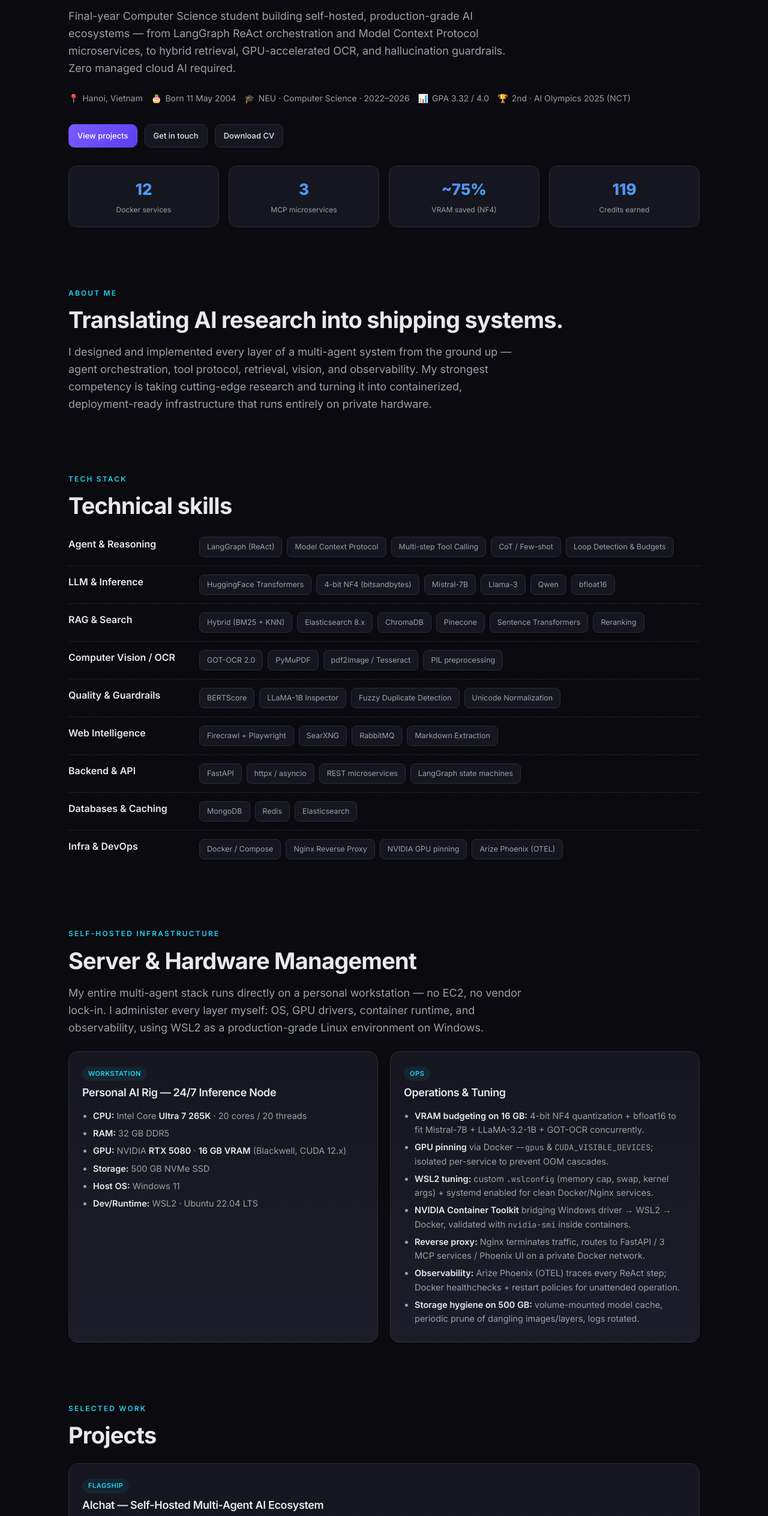
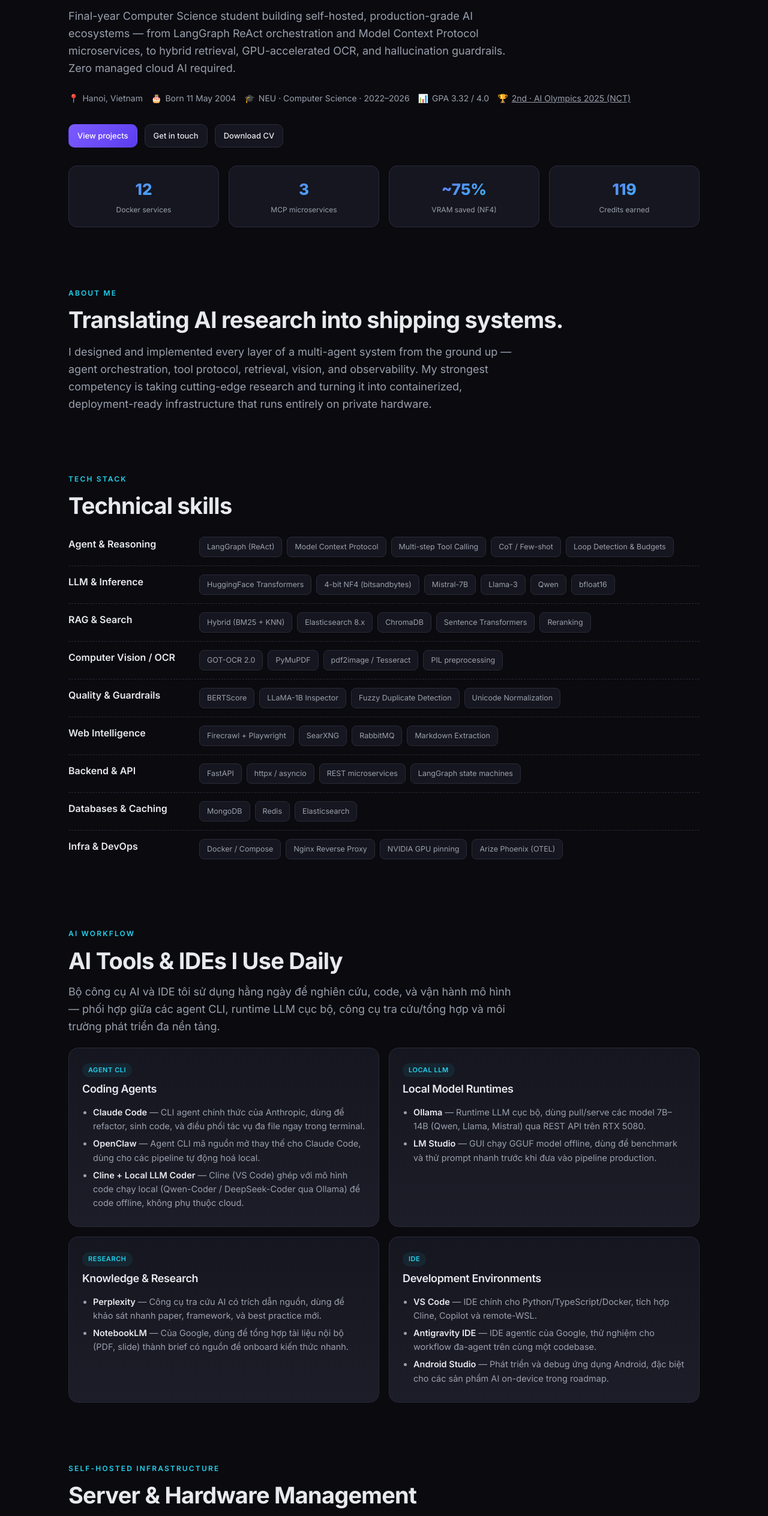
Before and after one commit to anhhglo/webmyself, a plain HTML site: page index.html in a window 1280 px wide. Shown: the part 272-2800 px from the top of the page at 60% size. Drawn offline with Linux system fonts and the light colour scheme.

Commit message:
fix dates

```diff
--- a/index.html
+++ b/index.html
@@ -556,7 +556,7 @@
         <span>🎂 <span data-i18n="hero.dob">Born 11 May 2004</span></span>
         <span>🎓 <span data-i18n="hero.edu">NEU · Computer Science · 2022–2026</span></span>
         <span>📊 <span data-i18n="hero.gpa">GPA 3.32 / 4.0</span></span>
-        <span>🏆 <span data-i18n="hero.award">2nd · AI Olympics 2025 (NCT)</span></span>
+        <span>🏆 <span data-i18n="hero.award"><a href="top%20NTC.jpg" target="_blank" style="color:inherit;text-decoration:underline">2nd · AI Olympics 2025 (NCT)</a></span></span>
       </div>
       <div class="hero-cta">
         <a class="btn primary" href="#projects" data-i18n="hero.cta1">View projects</a>
@@ -623,7 +623,7 @@
         <div class="label" data-i18n="skills.rag">RAG &amp; Search</div>
         <div class="chips">
           <span class="chip">Hybrid (BM25 + KNN)</span><span class="chip">Elasticsearch 8.x</span>
-          <span class="chip">ChromaDB</span><span class="chip">Pinecone</span>
+          <span class="chip">ChromaDB</span>
           <span class="chip">Sentence Transformers</span><span class="chip">Reranking</span>
         </div>
       </div>
@@ -673,6 +673,55 @@
           <span class="chip">Docker / Compose</span><span class="chip">Nginx Reverse Proxy</span>
           <span class="chip">NVIDIA GPU pinning</span><span class="chip">Arize Phoenix (OTEL)</span>
         </div>
+      </div>
+    </section>
+
+    <!-- AI TOOLS & IDEs -->
+    <section id="tools">
+      <div class="eyebrow">AI workflow</div>
+      <h2>AI Tools &amp; IDEs I Use Daily</h2>
+      <p class="lead" style="margin-top:8px">
+        Bộ công cụ AI và IDE tôi sử dụng hằng ngày để nghiên cứu, code, và vận hành mô hình — phối hợp giữa các agent CLI, runtime LLM cục bộ, công cụ tra cứu/tổng hợp và môi trường phát triển đa nền tảng.
+      </p>
+
+      <div class="grid grid-2" style="margin-top:20px;gap:16px">
+        <article class="card">
+          <span class="tag">AGENT CLI</span>
+          <h3>Coding Agents</h3>
+          <ul>
+            <li><b>Claude Code</b> — CLI agent chính thức của Anthropic, dùng để refactor, sinh code, và điều phối tác vụ đa file ngay trong terminal.</li>
+            <li><b>OpenClaw</b> — Agent CLI mã nguồn mở thay thế cho Claude Code, dùng cho các pipeline tự động hoá local.</li>
+            <li><b>Cline + Local LLM Coder</b> — Cline (VS Code) ghép với mô hình code chạy local (Qwen-Coder / DeepSeek-Coder qua Ollama) để code offline, không phụ thuộc cloud.</li>
+          </ul>
+        </article>
+
+        <article class="card">
+          <span class="tag">LOCAL LLM</span>
+          <h3>Local Model Runtimes</h3>
+          <ul>
+            <li><b>Ollama</b> — Runtime LLM cục bộ, dùng pull/serve các model 7B–14B (Qwen, Llama, Mistral) qua REST API trên RTX 5080.</li>
+            <li><b>LM Studio</b> — GUI chạy GGUF model offline, dùng để benchmark và thử prompt nhanh trước khi đưa vào pipeline production.</li>
+          </ul>
+        </article>
+
+        <article class="card">
+          <span class="tag">RESEARCH</span>
+          <h3>Knowledge &amp; Research</h3>
+          <ul>
+            <li><b>Perplexity</b> — Công cụ tra cứu AI có trích dẫn nguồn, dùng để khảo sát nhanh paper, framework, và best practice mới.</li>
+            <li><b>NotebookLM</b> — Của Google, dùng để tổng hợp tài liệu nội bộ (PDF, slide) thành brief có nguồn để onboard kiến thức nhanh.</li>
+          </ul>
+        </article>
+
+        <article class="card">
+          <span class="tag">IDE</span>
+          <h3>Development Environments</h3>
+          <ul>
+            <li><b>VS Code</b> — IDE chính cho Python/TypeScript/Docker, tích hợp Cline, Copilot và remote-WSL.</li>
+            <li><b>Antigravity IDE</b> — IDE agentic của Google, thử nghiệm cho workflow đa-agent trên cùng một codebase.</li>
+            <li><b>Android Studio</b> — Phát triển và debug ứng dụng Android, đặc biệt cho các sản phẩm AI on-device trong roadmap.</li>
+          </ul>
+        </article>
       </div>
     </section>
 
@@ -780,7 +829,7 @@
                   single query.</li>
                 <li data-i18n="proj.aichat.l9">Ingestion supporting digital extraction + <b>OCR fallback</b> for scanned
                   docs with adaptive DPI.</li>
-                <li data-i18n="proj.aichat.l10">Dual-write to Pinecone &amp; Elasticsearch with thread-level metadata
+                <li data-i18n="proj.aichat.l10">Dual-write to Chroma &amp; Elasticsearch with thread-level metadata
                   filtering.</li>
               </ul>
             </div>
@@ -923,13 +972,13 @@
         <article class="card">
           <h3 data-i18n="ach.title">Achievements &amp; Languages</h3>
           <ul>
-            <li data-i18n="ach.l1"><b>2nd Place</b> — AI Olympics 2025, NEU College of Technology (NCT)</li>
+            <li data-i18n="ach.l1"><b>2nd Place</b> — <a href="top%20NTC.jpg" target="_blank" style="color:inherit">AI Olympics 2025, NEU College of Technology (NCT)</a></li>
             <li data-i18n="ach.l2"><b>English:</b> Advanced (technical reading/writing)</li>
             <li data-i18n="ach.l3"><b>Vietnamese:</b> Native</li>
           </ul>
 
           <h4 style="margin-top:18px" data-i18n="exp.title">Work Experience</h4>
-          <div class="meta" data-i18n="exp.role2">IT Staff — Công ty TNHH MH Rental · 2025 – Present</div>
+          <div class="meta" data-i18n="exp.role2">IT Staff — Công ty TNHH MH Rental · 2026 – Present</div>
           <p style="color:var(--muted);font-size:14.5px;margin:6px 0 0" data-i18n="exp.body2">
             Managing internal IT infrastructure, network systems, and deploying AI-powered tools for operational
             efficiency.
@@ -1021,7 +1070,7 @@
         "hero.name": "Do Pho Hieu Anh",
         "hero.dob": "Born 11 May 2004",
         "hero.lead": "Final-year Computer Science student building self-hosted, production-grade AI ecosystems — from LangGraph ReAct orchestration and Model Context Protocol microservices, to hybrid retrieval, GPU-accelerated OCR, and hallucination guardrails. Zero managed cloud AI required.",
-        "hero.loc": "Hanoi, Vietnam", "hero.edu": "NEU · Computer Science · 2022–2026", "hero.gpa": "GPA 3.32 / 4.0", "hero.award": "2nd · AI Olympics 2025 (NCT)",
+        "hero.loc": "Hanoi, Vietnam", "hero.edu": "NEU · Computer Science · 2022–2026", "hero.gpa": "GPA 3.32 / 4.0", "hero.award": "<a href='top%20NTC.jpg' target='_blank' style='color:inherit;text-decoration:underline'>2nd · AI Olympics 2025 (NCT)</a>",
         "hero.cta1": "View projects", "hero.cta2": "Get in touch", "hero.cta3": "Download CV",
         "stat.containers": "Docker services", "stat.mcp": "MCP microservices", "stat.vram": "VRAM saved (NF4)", "stat.credits": "Credits earned",
 
@@ -1050,7 +1099,7 @@
         "proj.aichat.l7": "Hard security blocks at the tool-node level to strictly control internet-search access.",
         "proj.aichat.l8": "<b>Elasticsearch 8.x hybrid search</b>: dense KNN combined with BM25 in a single query.",
         "proj.aichat.l9": "Ingestion supporting digital extraction + <b>OCR fallback</b> for scanned docs with adaptive DPI.",
-        "proj.aichat.l10": "Dual-write to Pinecone & Elasticsearch with thread-level metadata filtering.",
+        "proj.aichat.l10": "Dual-write to Chroma & Elasticsearch with thread-level metadata filtering.",
         "proj.aichat.l11": "<b>GOT-OCR 2.0</b> on GPU containers with aggressive cleaners filtering repetition loops & junk sequences.",
         "proj.aichat.l12": "<b>BERTScore middleware</b>: scores Final Answers vs. observations, intercepting <code>F1 < 0.15</code>.",
         "proj.aichat.l13": "<b>SearXNG + Firecrawl</b> for multi-threaded scraping into clean Markdown via RabbitMQ queue.",
@@ -1086,11 +1135,11 @@
         "c.java": "Java Programming",
 
         "ach.title": "Achievements & Languages",
-        "ach.l1": "<b>2nd Place</b> — AI Olympics 2025, NEU College of Technology (NCT)",
+        "ach.l1": "<b>2nd Place</b> — <a href='top%20NTC.jpg' target='_blank' style='color:inherit'>AI Olympics 2025, NEU College of Technology (NCT)</a>",
         "ach.l2": "<b>English:</b> Advanced (technical reading/writing)",
         "ach.l3": "<b>Vietnamese:</b> Native",
         "exp.title": "Work Experience",
-        "exp.role2": "IT Staff — MH Rental Company (TNHH MH Rental) · 2025 – Present",
+        "exp.role2": "IT Staff — MH Rental Company (TNHH MH Rental) · 2026 – Present",
         "exp.body2": "Managing internal IT infrastructure, network systems, and deploying AI-powered tools for operational efficiency.",
         "exp.role": "Marketing Collaborator — SEC English Center · 2023 – 2024",
         "exp.body": "Executed digital marketing campaigns across social media, increasing brand awareness and student enrollment.",
@@ -1140,7 +1189,7 @@
         "hero.name": "Đỗ Phó Hiếu Anh",
         "hero.dob": "Sinh ngày 11/05/2004",
         "hero.lead": "Sinh viên Khoa học Máy tính năm cuối, xây dựng các hệ thống AI tự host, đạt chuẩn production — từ điều phối LangGraph ReAct và microservices Model Context Protocol, đến tìm kiếm hybrid, OCR tăng tốc GPU và lớp chống hallucination. Hoàn toàn không cần dịch vụ AI cloud.",
-        "hero.loc": "Hà Nội, Việt Nam", "hero.edu": "NEU · Khoa học Máy tính · 2022–2026", "hero.gpa": "GPA 3.32 / 4.0", "hero.award": "Giải Nhì · AI Olympics 2025 (NCT)",
+        "hero.loc": "Hà Nội, Việt Nam", "hero.edu": "NEU · Khoa học Máy tính · 2022–2026", "hero.gpa": "GPA 3.32 / 4.0", "hero.award": "<a href='top%20NTC.jpg' target='_blank' style='color:inherit;text-decoration:underline'>Giải Nhì · AI Olympics 2025 (NCT)</a>",
         "hero.cta1": "Xem dự án", "hero.cta2": "Liên hệ", "hero.cta3": "Tải CV",
         "stat.containers": "Container Docker", "stat.mcp": "Microservices MCP", "stat.vram": "Tiết kiệm VRAM (NF4)", "stat.credits": "Tín chỉ tích luỹ",
 
@@ -1169,7 +1218,7 @@
         "proj.aichat.l7": "Chặn cứng quyền truy cập internet ở tầng tool-node để kiểm soát chặt chẽ.",
         "proj.aichat.l8": "<b>Hybrid search Elasticsearch 8.x</b>: KNN dense + BM25 trong cùng một query.",
         "proj.aichat.l9": "Pipeline ingest hỗ trợ trích xuất số + <b>fallback OCR</b> cho tài liệu scan với DPI thích ứng.",
-        "proj.aichat.l10": "Ghi song song Pinecone & Elasticsearch, lọc metadata theo thread.",
+        "proj.aichat.l10": "Ghi song song Chroma & Elasticsearch, lọc metadata theo thread.",
         "proj.aichat.l11": "<b>GOT-OCR 2.0</b> trên container GPU, cleaner mạnh lọc vòng lặp & ký tự rác.",
         "proj.aichat.l12": "<b>Middleware BERTScore</b>: chấm Final Answer so với observation, chặn <code>F1 < 0.15</code>.",
         "proj.aichat.l13": "<b>SearXNG + Firecrawl</b> scrape đa luồng ra Markdown sạch qua hàng đợi RabbitMQ.",
@@ -1205,11 +1254,11 @@
         "c.java": "Lập trình Java",
 
         "ach.title": "Thành tích & Ngôn ngữ",
-        "ach.l1": "<b>Giải Nhì</b> — AI Olympics 2025, Khoa Công nghệ NEU (NCT)",
+        "ach.l1": "<b>Giải Nhì</b> — <a href='top%20NTC.jpg' target='_blank' style='color:inherit'>AI Olympics 2025, Khoa Công nghệ NEU (NCT)</a>",
         "ach.l2": "<b>Tiếng Anh:</b> Nâng cao (đọc/viết kỹ thuật)",
         "ach.l3": "<b>Tiếng Việt:</b> Bản ngữ",
         "exp.title": "Kinh nghiệm làm việc",
-        "exp.role2": "Nhân viên IT — Công ty TNHH MH Rental · 2025 – Hiện tại",
+        "exp.role2": "Nhân viên IT — Công ty TNHH MH Rental · 2026 – Hiện tại",
         "exp.body2": "Quản lý hạ tầng IT nội bộ, hệ thống mạng và triển khai các công cụ AI để nâng cao hiệu quả vận hành.",
         "exp.role": "Cộng tác viên Marketing — Trung tâm Anh ngữ SEC · 2023 – 2024",
         "exp.body": "Triển khai các chiến dịch digital marketing trên mạng xã hội, tăng nhận diện thương hiệu và số lượng học viên đăng ký.",
```
Also changed, not shown: top NTC.jpg (added).
